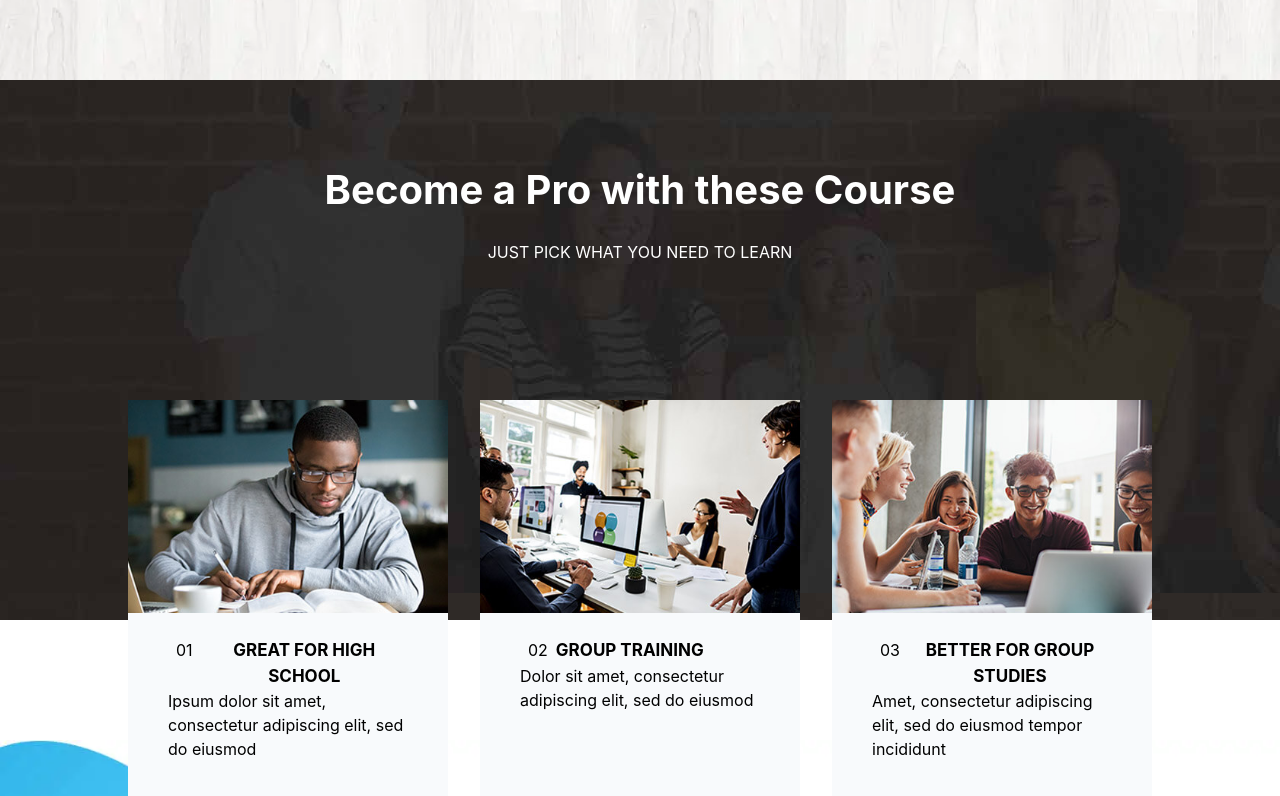
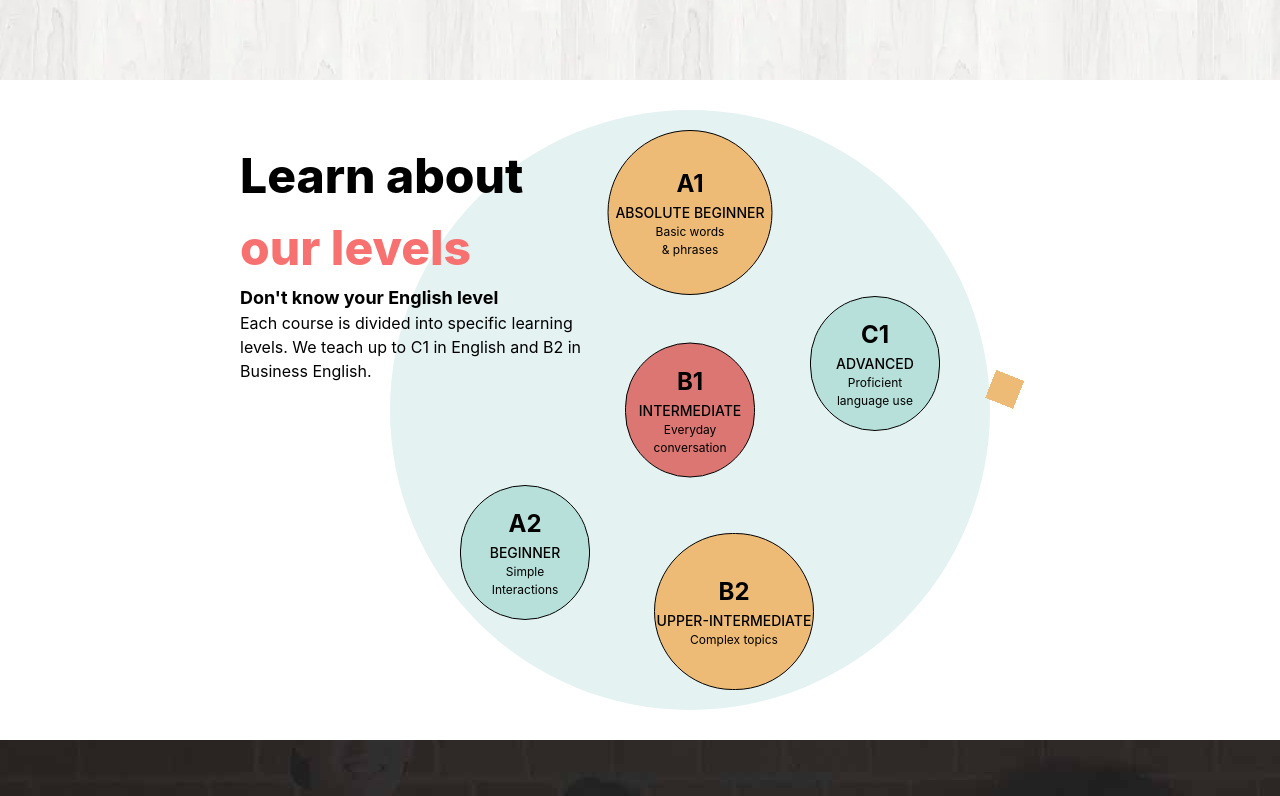
Before and after one commit to NwG3-0/nwg-ielts-user-fe, a Next.js app: page / in a window 1280 px wide. Shown: the part 1304-2100 px from the top of the page. Built offline with nearby package versions, Linux system fonts and the light colour scheme; no server answers.

Commit message:
Add css home page

```diff
--- a/src/components/screens/Home/index.tsx
+++ b/src/components/screens/Home/index.tsx
@@ -78,6 +78,77 @@ const HomePage = () => {
           </div>
         </div>
       </div>
+      <div className="py-[30px]">
+        <div className="relative w-fit h-fit mx-auto pl-[100px]">
+          <div className="absolute z-100 left-[-50px] top-[30px]">
+            <div className="text-[48px] font-extrabold">
+              <div data-aos="fade-right" data-aos-duration="600">
+                Learn about
+              </div>
+              <div data-aos="fade-right" data-aos-duration="600" className="text-red-400">
+                our levels
+              </div>
+            </div>
+            <div>
+              <div data-aos="fade-up" data-aos-duration="600" className="font-bold text-[18px]">
+                Don't know your English level
+              </div>
+              <div data-aos="fade-up" data-aos-duration="600">
+                Each course is divided into specific learning
+                <br />
+                levels. We teach up to C1 in English and B2 in
+                <br />
+                Business English.
+              </div>
+            </div>
+          </div>
+          <div className="relative w-[600px] h-[600px] rounded-full bg-[#e4f2f2]">
+            <div className="absolute train-run w-full h-full z-50 rounded-full">
+              <div className="absolute w-[30px] h-[30px] bg-[#eebb76]"></div>
+            </div>
+            <div className="absolute rounded-full top-[20px] left-[50%] translate-x-[-50%] text-center py-[35px] w-[165px] bg-[#eebb76] border-[1px] border-[#000]">
+              <div className="font-bold text-[24px]">A1</div>
+              <div className="uppercase text-[14px] font-medium">absolute beginner</div>
+              <div className="text-[12px]">
+                Basic words
+                <br />& phrases
+              </div>
+            </div>
+            <div className="absolute rounded-full bottom-[90px] left-[70px] text-center w-[130px] py-[20px] bg-[#b6e0d9] border-[1px] border-[#000]">
+              <div className="font-bold text-[24px]">A2</div>
+              <div className="uppercase text-[14px] font-medium">beginner</div>
+              <div className="text-[12px]">
+                Simple
+                <br />
+                Interactions
+              </div>
+            </div>
+            <div className="absolute rounded-full top-[50%] left-[50%] translate-x-[-50%] translate-y-[-50%] text-center w-[130px] py-[20px] bg-[#dc7672] border-[1px] border-[#000]">
+              <div className="font-bold text-[24px]">B1</div>
+              <div className="uppercase text-[14px] font-medium">intermediate</div>
+              <div className="text-[12px]">
+                Everyday
+                <br />
+                conversation
+              </div>
+            </div>
+            <div className="absolute rounded-full bottom-[20px] left-[60%] translate-x-[-60%] text-center w-[160px] bg-[#eebb76] border-[1px] border-[#000] py-[40px]">
+              <div className="font-bold text-[24px]">B2</div>
+              <div className="uppercase text-[14px] font-medium">upper-intermediate</div>
+              <div className="text-[12px]">Complex topics</div>
+            </div>
+            <div className="absolute right-[50px] rounded-full top-[40%] translate-y-[-40%] text-center w-[130px] py-[20px] bg-[#b6e0d9] border-[1px] border-[#000]">
+              <div className="font-bold text-[24px]">C1</div>
+              <div className="uppercase text-[14px] font-medium">advanced</div>
+              <div className="text-[12px]">
+                Proficient
+                <br />
+                language use
+              </div>
+            </div>
+          </div>
+        </div>
+      </div>
       <div className="mb-[120px] h-[1800px] relative md:h-fit ">
         <div className=" w-full h-[540px] bg-[url('/images/becomepro.jpg')]">
           <div
@@ -99,7 +170,8 @@ const HomePage = () => {
             JUST PICK WHAT YOU NEED TO LEARN
           </div>
         </div>
-        <div className=" absolute flex  top-[320px] w-[80%] right-[50%] translate-x-[50%] gap-x-[32px] md:flex-row flex-col">
+        <div className="absolute top-[320px] w-[80%] right-[50%] translate-x-[50%]">
+          <div className="flex gap-x-[32px] md:flex-row flex-col">
             <div
               data-aos="fade-up-right"
               data-aos-offset="-50"
@@ -107,7 +179,7 @@ const HomePage = () => {
               data-aos-delay="900"
               className="bg-slate-50  pb-[20px] flex-1 "
             >
-            <div className=" aspect-auto">
+              <div className="aspect-auto">
                 <img className="w-full h-full" src="/images/becomeproimg1.jpg" />
               </div>
               <div className="py-[25px] px-[40px]">
@@ -155,9 +227,7 @@ const HomePage = () => {
               </div>
             </div>
           </div>
-      </div>
-      <div className=" w-full bg-[url('/images/background-footer.webp')] h-[490px] bg-cover">
-        <div className=" w-[80%] m-auto text-center pt-[48px]">
+          <div className="w-[80%] m-auto text-center">
             <div
               data-aos="zoom-in"
               data-aos-offset="-50"
@@ -182,6 +252,8 @@ const HomePage = () => {
           </div>
         </div>
       </div>
+      <div className=" w-full bg-[url('/images/background-footer.webp')] h-[490px] bg-cover"></div>
+    </div>
   )
 }
 
--- a/styles/globals.css
+++ b/styles/globals.css
@@ -293,3 +293,12 @@ background-position:1293px;
   transform: scale(1.25) !important;
   transition: 0.2s !important;
 }
+
+.train-run {
+  animation: go-round 20s linear infinite
+}
+
+@keyframes go-round {
+	from { 	transform: rotate(0deg) translateX(150px); }
+	to   {  transform: rotate(360deg) translateX(150px); }
+}
```
Also changed, not shown: public/images/train.svg (added). Lines whose indentation alone changed are shown as unchanged.
